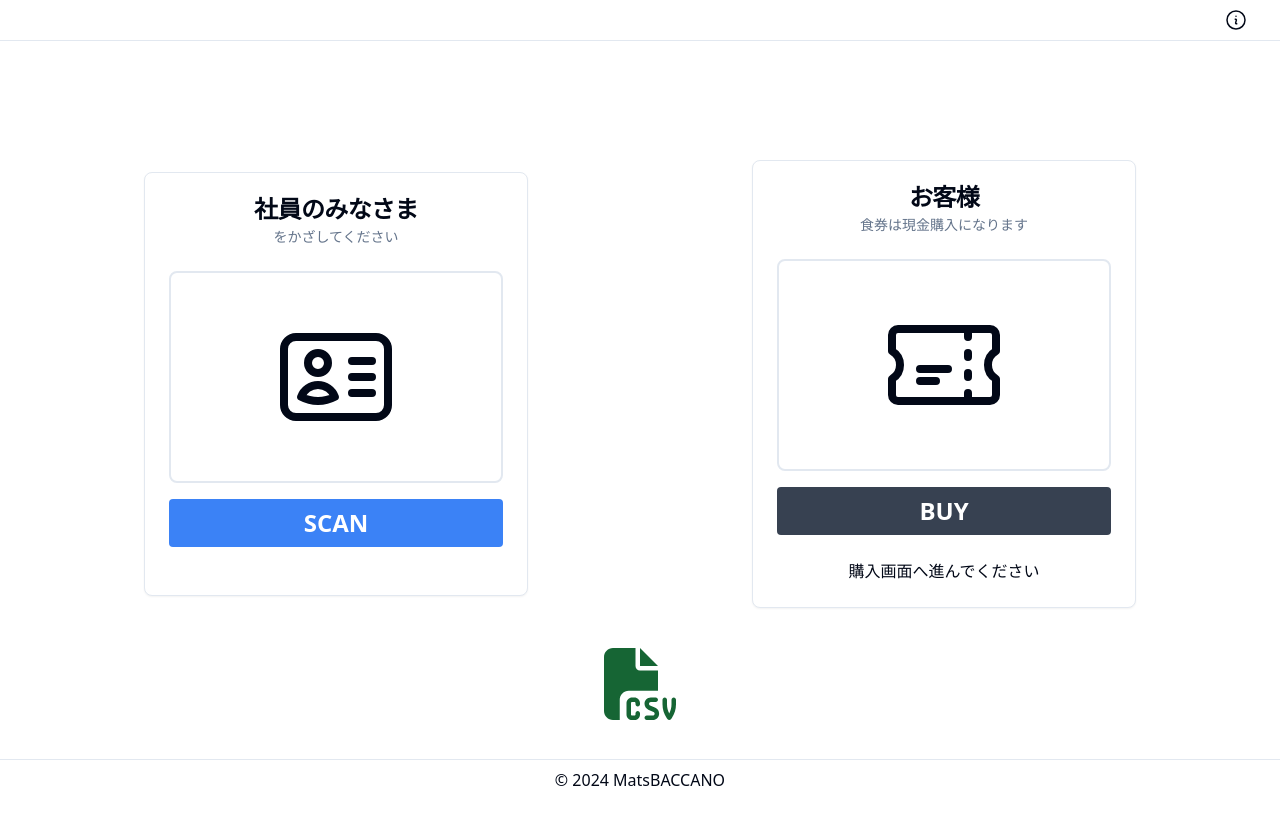
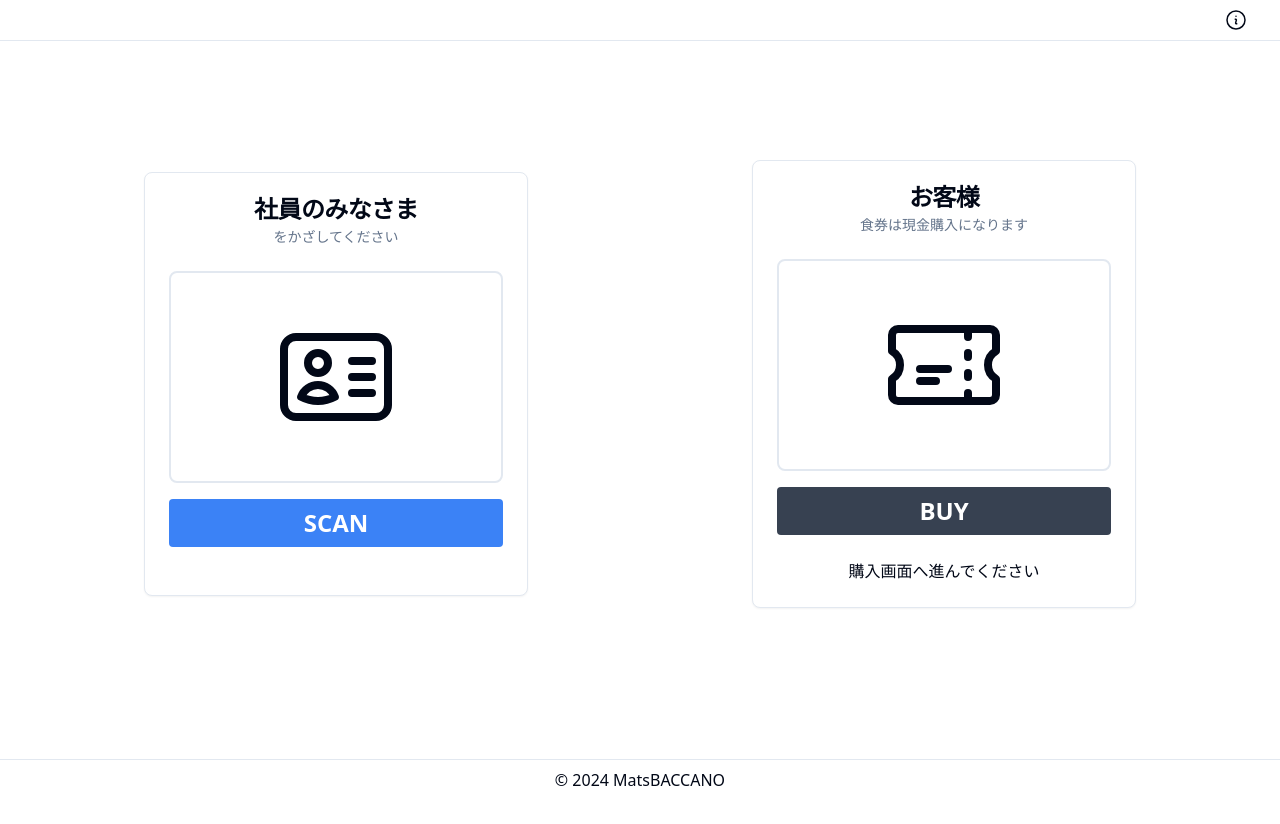
Before and after one commit to Takashi-Matsumura/nfc-ticket-purchase, a Next.js app: page /sales in a window 1280 px wide. Shown: the top 824 px of the page. After the commit the page ends 800 px from the top, so only its background shows below. Built offline with nearby package versions, Linux system fonts and the light colour scheme.

Commit message:
Update sales page to remove commented out code for CSV export button

```diff
--- a/src/app/sales/page.tsx
+++ b/src/app/sales/page.tsx
@@ -27,11 +27,11 @@ export default function Sales() {
         <EmployeeCard />
         <CustomerCard />
       </div>
-      <div className="flex items-center justify-center mt-10">
+      {/* <div className="flex items-center justify-center mt-10">
         <button className="text-7xl text-green-800" onClick={handleCSV}>
           <FaFileCsv />
         </button>
-      </div>
+      </div> */}
     </div>
   );
 }
```
